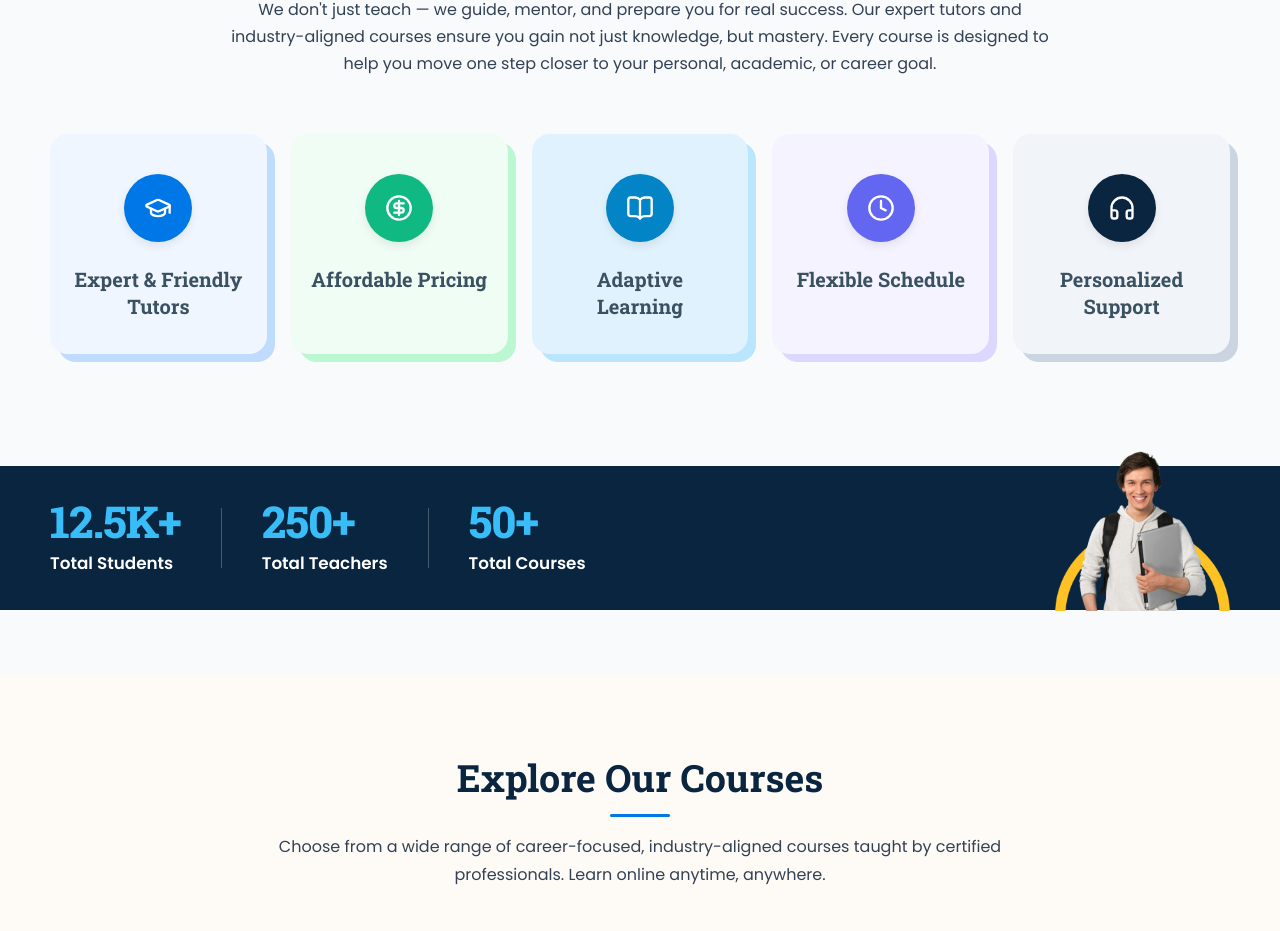
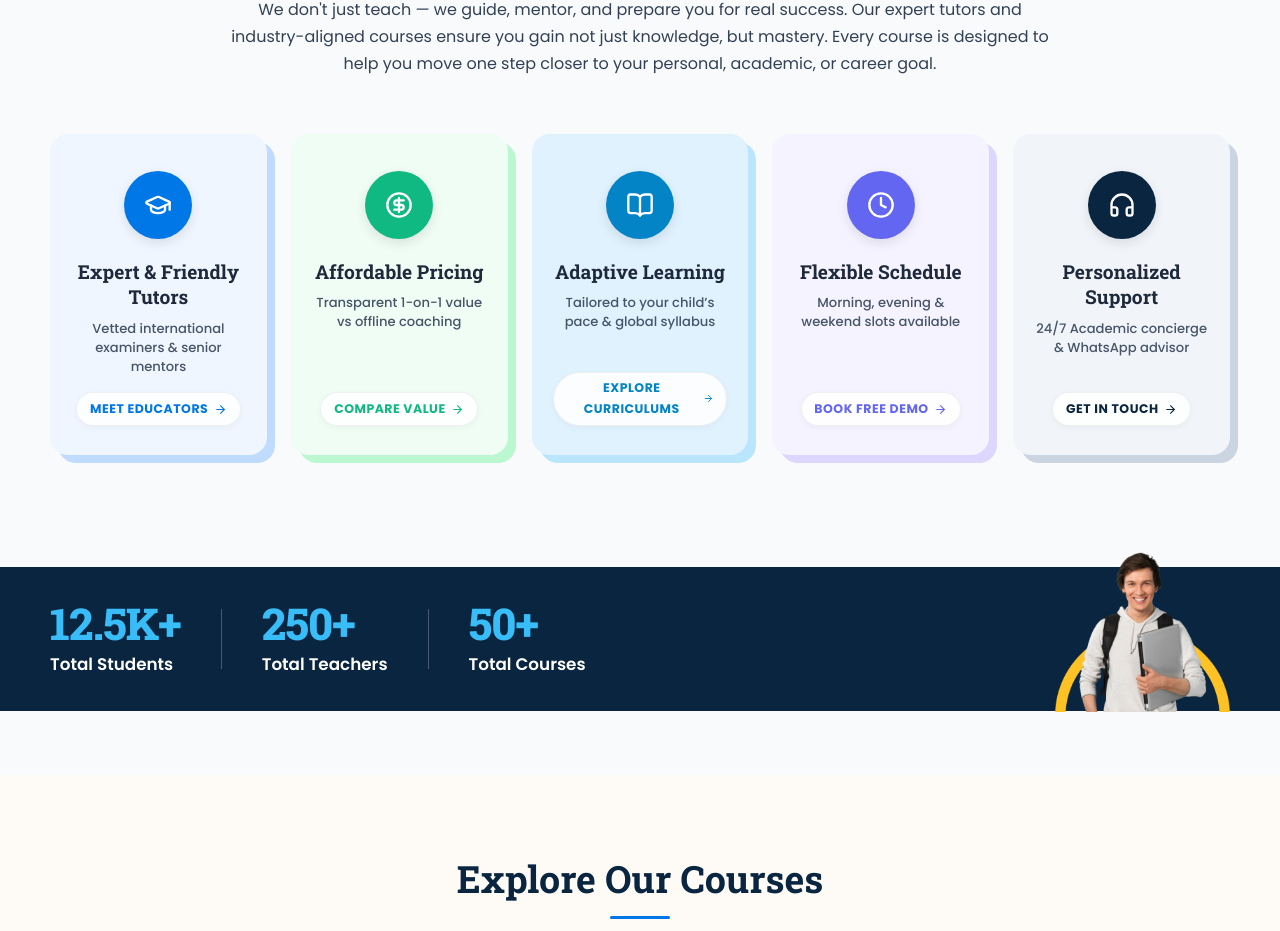
Before and after one commit to NitinSingh31/magpi-fullstack-edtech, a React (Vite) app in the folder frontend/: page / in a window 1280 px wide. Shown: the part 914-1845 px from the top of the page. Built offline with nearby package versions, Linux system fonts and the light colour scheme; no server answers.

Commit message:
feat(navigation): make Achieve Goals cards interactive with contextual redirects and demo modal

```diff
--- a/frontend/src/components/AchieveGoals.css
+++ b/frontend/src/components/AchieveGoals.css
@@ -16,18 +16,32 @@
 
 .goal-block-card {
   border-radius: 18px;
-  padding: 2.5rem 1.25rem 2rem;
+  padding: 2.25rem 1.25rem 1.75rem;
   text-align: center;
   display: flex;
   flex-direction: column;
   align-items: center;
   justify-content: flex-start;
-  transition: transform 0.25s ease, box-shadow 0.25s ease;
-  min-height: 220px;
+  transition: transform 0.28s cubic-bezier(0.16, 1, 0.3, 1), box-shadow 0.28s cubic-bezier(0.16, 1, 0.3, 1), border-color 0.28s ease;
+  min-height: 250px;
+  border: 1.5px solid transparent;
 }
 
-.goal-block-card:hover {
-  transform: translateY(-5px);
+.interactive-goal-card {
+  cursor: pointer;
+  user-select: none;
+  position: relative;
+  outline: none;
+}
+
+.interactive-goal-card:hover {
+  transform: translateY(-8px);
+  border-color: rgba(0, 0, 0, 0.08);
+}
+
+.interactive-goal-card:focus-visible {
+  outline: 3px solid #0077E6;
+  outline-offset: 3px;
 }
 
 .goal-icon-circle {
@@ -38,17 +52,63 @@
   display: flex;
   align-items: center;
   justify-content: center;
-  margin-bottom: 1.5rem;
-  box-shadow: 0 4px 10px rgba(0, 0, 0, 0.08);
+  margin-bottom: 1.25rem;
+  box-shadow: 0 4px 12px rgba(0, 0, 0, 0.1);
+  transition: transform 0.25s ease;
+}
+
+.interactive-goal-card:hover .goal-icon-circle {
+  transform: scale(1.08);
 }
 
 .goal-card-name {
   font-family: var(--font-heading);
-  font-size: 1.25rem;
+  font-size: 1.2rem;
   font-weight: 700;
-  color: #3A5161;
+  color: #1E293B;
   line-height: 1.35;
   margin: 0;
+}
+
+.goal-card-desc {
+  font-size: 0.82rem;
+  color: #475569;
+  line-height: 1.45;
+  margin: 0.55rem 0 1rem;
+  font-weight: 450;
+  flex-grow: 1;
+}
+
+.goal-card-cta {
+  display: inline-flex;
+  align-items: center;
+  gap: 0.35rem;
+  font-size: 0.78rem;
+  font-weight: 700;
+  text-transform: uppercase;
+  letter-spacing: 0.04em;
+  padding: 0.35rem 0.8rem;
+  border-radius: 999px;
+  background: rgba(255, 255, 255, 0.85);
+  border: 1px solid rgba(0, 0, 0, 0.06);
+  backdrop-filter: blur(4px);
+  box-shadow: 0 2px 6px rgba(0, 0, 0, 0.04);
+  transition: background 0.2s ease, box-shadow 0.2s ease, transform 0.2s ease;
+  margin-top: auto;
+}
+
+.interactive-goal-card:hover .goal-card-cta {
+  background: #FFFFFF;
+  box-shadow: 0 4px 12px rgba(0, 0, 0, 0.08);
+  transform: translateY(-1px);
+}
+
+.goal-cta-arrow {
+  transition: transform 0.2s ease;
+}
+
+.interactive-goal-card:hover .goal-cta-arrow {
+  transform: translateX(3px);
 }
 
 @media (max-width: 1024px) {
--- a/frontend/src/components/AchieveGoals.jsx
+++ b/frontend/src/components/AchieveGoals.jsx
@@ -1,10 +1,12 @@
 import React from 'react';
+import { useNavigate } from 'react-router-dom';
 import {
   GraduationCap,
   CircleDollarSign,
   BookOpen,
   Clock,
-  Headphones
+  Headphones,
+  ArrowRight
 } from 'lucide-react';
 import './AchieveGoals.css';
 
@@ -12,46 +14,83 @@ const GOALS = [
   {
     id: 'tutors',
     title: 'Expert & Friendly Tutors',
+    subtitle: 'Vetted international examiners & senior mentors',
+    actionText: 'Meet Educators',
     icon: <GraduationCap size={28} />,
     bg: '#EFF6FF',
     iconBg: '#0077E6',
-    shadowColor: '#BFDBFE'
+    shadowColor: '#BFDBFE',
+    target: '/about-us#faculty'
   },
   {
     id: 'pricing',
     title: 'Affordable Pricing',
+    subtitle: 'Transparent 1-on-1 value vs offline coaching',
+    actionText: 'Compare Value',
     icon: <CircleDollarSign size={28} />,
     bg: '#F0FDF4',
     iconBg: '#10B981',
-    shadowColor: '#BBF7D0'
+    shadowColor: '#BBF7D0',
+    target: '#comparison'
   },
   {
     id: 'learning',
     title: 'Adaptive Learning',
+    subtitle: 'Tailored to your child’s pace & global syllabus',
+    actionText: 'Explore Curriculums',
     icon: <BookOpen size={28} />,
     bg: '#E0F2FE',
     iconBg: '#0284C7',
-    shadowColor: '#BAE6FD'
+    shadowColor: '#BAE6FD',
+    target: '/online-tuition'
   },
   {
     id: 'schedule',
     title: 'Flexible Schedule',
+    subtitle: 'Morning, evening & weekend slots available',
+    actionText: 'Book Free Demo',
     icon: <Clock size={28} />,
     bg: '#F5F3FF',
     iconBg: '#6366F1',
-    shadowColor: '#DDD6FE'
+    shadowColor: '#DDD6FE',
+    action: 'demo'
   },
   {
     id: 'support',
     title: 'Personalized Support',
+    subtitle: '24/7 Academic concierge & WhatsApp advisor',
+    actionText: 'Get in Touch',
     icon: <Headphones size={28} />,
     bg: '#F1F5F9',
     iconBg: '#0A2540',
-    shadowColor: '#CBD5E1'
+    shadowColor: '#CBD5E1',
+    target: '/contact-us'
   }
 ];
 
-export default function AchieveGoals() {
+export default function AchieveGoals({ onOpenDemo }) {
+  const navigate = useNavigate();
+
+  const handleGoalClick = (goal) => {
+    if (goal.action === 'demo' && typeof onOpenDemo === 'function') {
+      onOpenDemo('Flexible 1-on-1 Schedule');
+      return;
+    }
+
+    if (goal.target) {
+      if (goal.target.startsWith('#')) {
+        const el = document.querySelector(goal.target);
+        if (el) {
+          el.scrollIntoView({ behavior: 'smooth' });
+        } else {
+          navigate('/' + goal.target);
+        }
+      } else {
+        navigate(goal.target);
+      }
+    }
+  };
+
   return (
     <section className="achieve-goals-section" id="goals">
       <div className="container">
@@ -66,11 +105,21 @@ export default function AchieveGoals() {
           {GOALS.map((g) => (
             <div
               key={g.id}
-              className="goal-block-card"
+              className="goal-block-card interactive-goal-card"
+              onClick={() => handleGoalClick(g)}
+              role="button"
+              tabIndex={0}
+              onKeyDown={(e) => {
+                if (e.key === 'Enter' || e.key === ' ') {
+                  e.preventDefault();
+                  handleGoalClick(g);
+                }
+              }}
               style={{
                 backgroundColor: g.bg,
                 boxShadow: `8px 8px 0px ${g.shadowColor}`
               }}
+              title={`Click to explore: ${g.title}`}
             >
               <div
                 className="goal-icon-circle"
@@ -79,6 +128,11 @@ export default function AchieveGoals() {
                 {g.icon}
               </div>
               <h3 className="goal-card-name">{g.title}</h3>
+              <p className="goal-card-desc">{g.subtitle}</p>
+              <div className="goal-card-cta" style={{ color: g.iconBg }}>
+                <span>{g.actionText}</span>
+                <ArrowRight size={13} className="goal-cta-arrow" />
+              </div>
             </div>
           ))}
         </div>
--- a/frontend/src/pages/AboutPage.jsx
+++ b/frontend/src/pages/AboutPage.jsx
@@ -284,8 +284,8 @@ export default function AboutPage({ onOpenDemo }) {
         </div>
       </section>
 
-      {/* 6. Why Parents Trust Our Tutors */}
-      <section className="page-section alt-bg">
+      {/* 6. Why Parents Trust Our Tutors & Faculty */}
+      <section className="page-section alt-bg" id="faculty">
         <div className="container">
           <div className="page-section-header">
             <div className="badge-tag brand">Vetted Excellence</div>
--- a/frontend/src/pages/HomePage.jsx
+++ b/frontend/src/pages/HomePage.jsx
@@ -16,7 +16,7 @@ export default function HomePage({ onOpenDemo }) {
       <Hero onOpenDemo={onOpenDemo} />
 
       {/* 2. Achieve Your Goals With Magπ */}
-      <AchieveGoals />
+      <AchieveGoals onOpenDemo={onOpenDemo} />
 
       {/* 3. Global Statistics Counter Bar */}
       <StatsBar />
```
